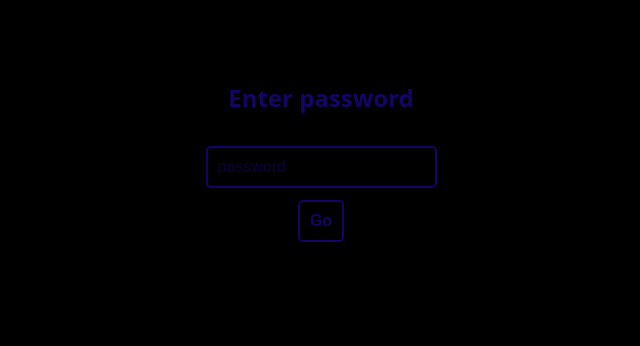
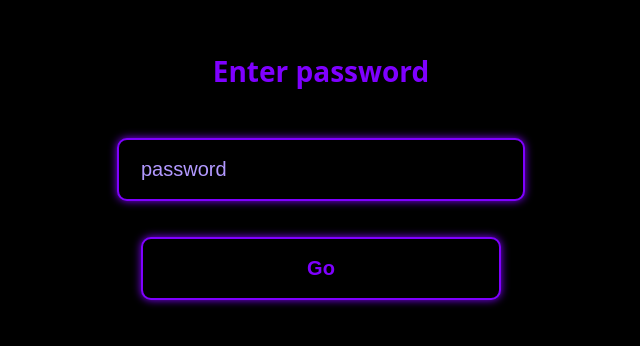
Before and after one commit to ClamGuy5/SpencersPW, a plain HTML site: page index.html in a window 1280 px wide. Shown: the part 234-580 px from the top of the page, without its empty margins (319-959 px from the left). Drawn offline with Linux system fonts and the light colour scheme.

Commit message:
Update index.html

```diff
--- a/index.html
+++ b/index.html
@@ -2,7 +2,8 @@
 <html>
 <head>
   <meta charset="utf-8"/>
-  <title>OurFinalChallenge</title>
+  <title>TheFinalChallenge</title>
+  <meta name="viewport" content="width=device-width, initial-scale=1.0">
   <style>
     body {
       font-family: system-ui, Arial, sans-serif;
@@ -11,39 +12,74 @@
       align-items: center;
       justify-content: center;
       min-height: 100vh;
-      gap: 12px;
-      background-color: #000000; /* pure black background */
-      color: #130466; /* deep purple text color */
+      gap: 24px;
+      background-color: #000000; /* black background */
+      color: #7F00FF; /* electric purple */
+      padding: 20px;
     }
+
+    h2 {
+      text-align: center;
+      font-size: 28px;
+      margin-bottom: 24px;
+    }
+
     input, button {
-      padding: 10px;
-      font-size: 16px;
-      color: #130466;
+      width: 90%;          /* nearly full screen width for mobile */
+      max-width: 360px;    /* caps width on larger screens */
+      padding: 18px 22px;  /* taller for easy tapping */
+      font-size: 20px;     /* large text for readability */
+      color: #7F00FF;
       background-color: #000000;
-      border: 2px solid #130466;
-      border-radius: 5px;
+      border: 2px solid #7F00FF;
+      border-radius: 10px; /* bigger corners for mobile-friendly look */
+      outline: none;
+      box-shadow: 0 0 8px #7F00FF;
+      transition: box-shadow 0.2s, transform 0.2s;
     }
+
     input:focus, button:focus {
-      outline: 2px solid #130466;
-      box-shadow: 0 0 5px #130466;
+      box-shadow: 0 0 14px #7F00FF, 0 0 24px #B299FF;
     }
+
     input:-webkit-autofill {
       -webkit-box-shadow: 0 0 0px 1000px #000000 inset !important;
-      -webkit-text-fill-color: #130466 !important;
+      -webkit-text-fill-color: #7F00FF !important;
     }
+
+    input::placeholder {
+      color: #B299FF; /* lighter placeholder for readability */
+      opacity: 1;
+    }
+
     button {
       cursor: pointer;
       font-weight: bold;
+      margin-top: 12px;
     }
-    h2 {
-      margin-bottom: 20px;
+
+    button:hover {
+      box-shadow: 0 0 20px #B299FF, 0 0 32px #7F00FF;
+      transform: scale(1.05);
     }
+
     p {
-      color: #130466;
+      color: #7F00FF;
+      text-align: center;
+      font-size: 18px;
     }
-    input::placeholder {
-      color: #130466;
-      opacity: 0.6;
+
+    @media (max-width: 400px) {
+      input, button {
+        font-size: 18px;
+        padding: 16px 18px;
+      }
+      h2 {
+        font-size: 24px;
+      }
+      p {
+        font-size: 16px;
+      }
     }
   </style>
 </head>
@@ -65,6 +101,7 @@
       "https://youtu.be/j-SgGHlZXQc?si=q80NwjMpBqCWPndT"
     ];
 
+
     function getRandomFailureLink() {
       const index = Math.floor(Math.random() * failureLinks.length);
       return failureLinks[index];
@@ -73,12 +110,9 @@
     document.getElementById("go").addEventListener("click", () => {
       const v = document.getElementById("pw").value;
       if (v === rightPassword) {
-        // correct password → same tab
         window.location.href = successUrl;
       } else {
-        // wrong password → open random failure link in new tab
-        const url = getRandomFailureLink();
-        window.open(url, '_blank');
+        window.open(getRandomFailureLink(), '_blank');
       }
     });
 
```
